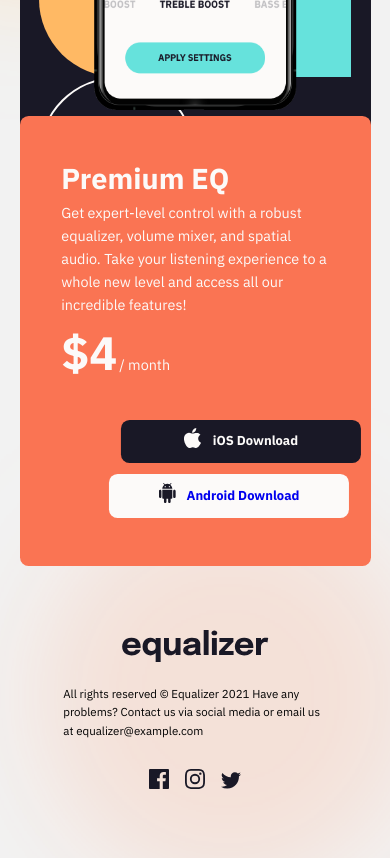
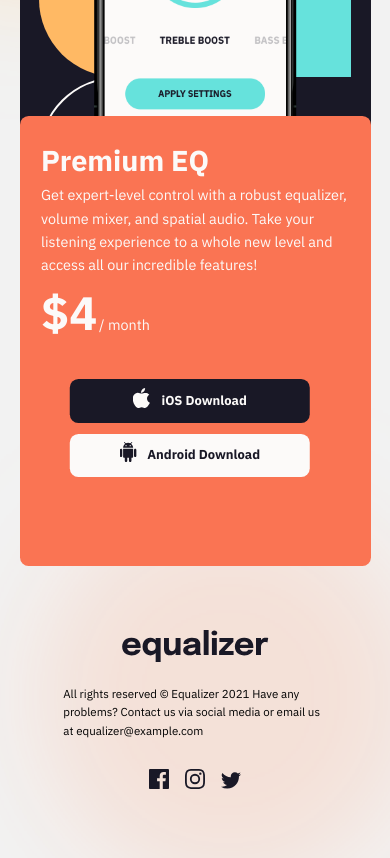
Before and after one commit to Ketevaniveshaguri/equalizer-landing-page, a website: page index.html in a window 390 px wide. Shown: the part 840-1698 px from the top of the page. Drawn offline with Linux system fonts and the light colour scheme.

Commit message:
Update style.css

```diff
--- a/css/style.css
+++ b/css/style.css
@@ -108,7 +108,7 @@ body {
     z-index: 1; }
     @media only screen and (max-width: 37.5em) {
       .section__mobile-img {
-        top: 72rem;
+        top: 77rem;
         left: 50%; } }
   .section__orange-box {
     max-width: 44.6rem;
@@ -132,6 +132,9 @@ body {
         max-width: 90%; } }
   .section__orange-content {
     margin: 5.4rem 5.8rem; }
+ @media only screen and (max-width: 37.5em) {
+      .section__orange-content {
+      margin:3rem 3rem; } }
   .section__orange-header {
     font-family: "IBM Plex Sans";
     font-size: 4rem; }
@@ -158,7 +161,7 @@ body {
     @media only screen and (max-width: 37.5em) {
       .section__button-apple {
         margin-top: 4rem;
-        transform: translate(25%); } }
+        transform: translate(12%); } }
   .section__button-android {
     max-width: 33.3rem;
     height: 6rem;
@@ -172,7 +175,7 @@ body {
     border-radius: 1.2rem; }
     @media only screen and (max-width: 37.5em) {
       .section__button-android {
-        transform: translate(20%); } }
+        transform: translate(12%); } }
   .section__button-apple:hover {
     background-color: #66e2dc;
     transition: all 0.5s ease;
@@ -182,7 +185,9 @@ body {
     transition: all 0.5s ease;
     cursor: pointer; }
   .section__text-android {
-    text-decoration: none; }
+    text-decoration: none;
+    color:#191826;
+}
   .section__text-apple {
     text-decoration: none;
     color: #fcfaf9; }
```
